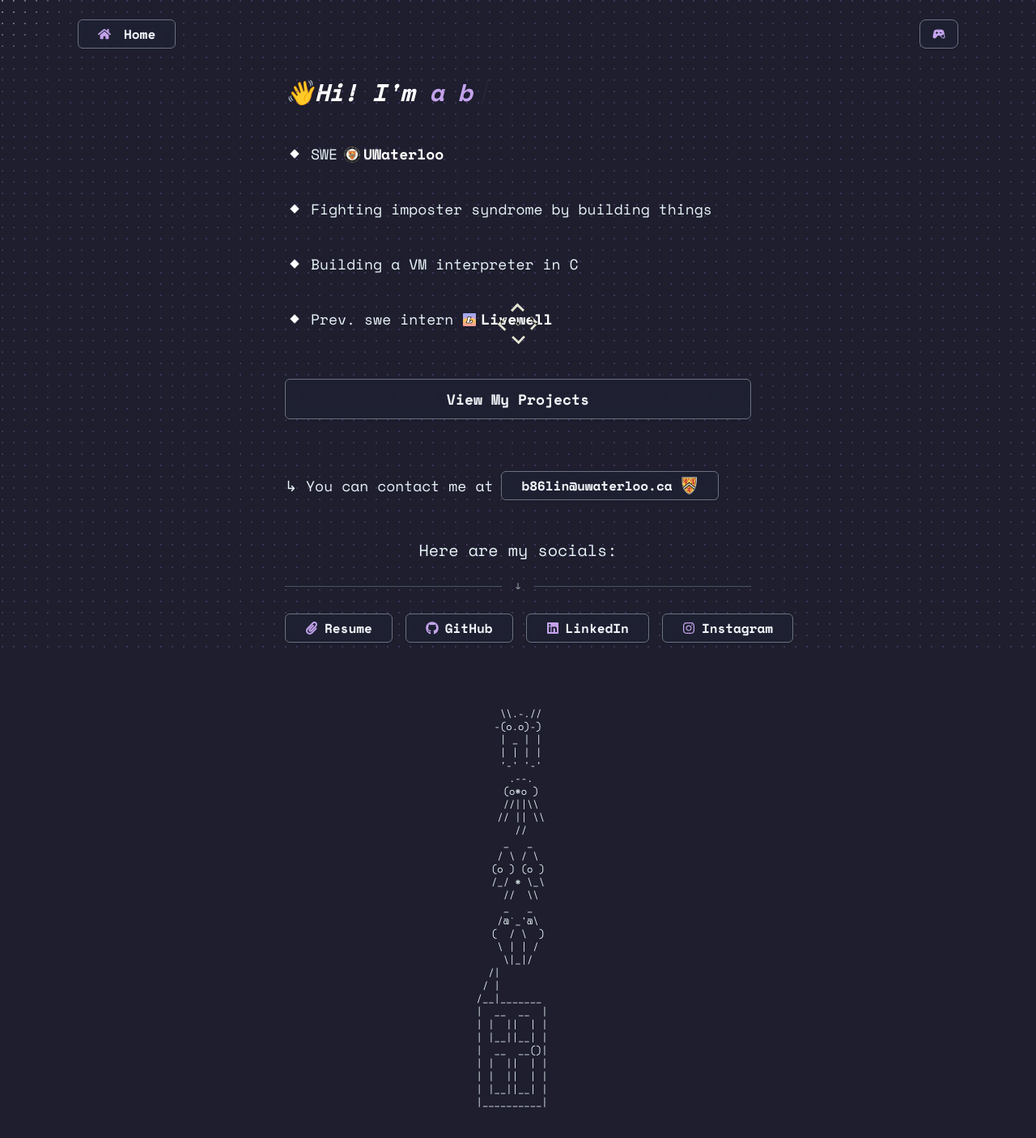
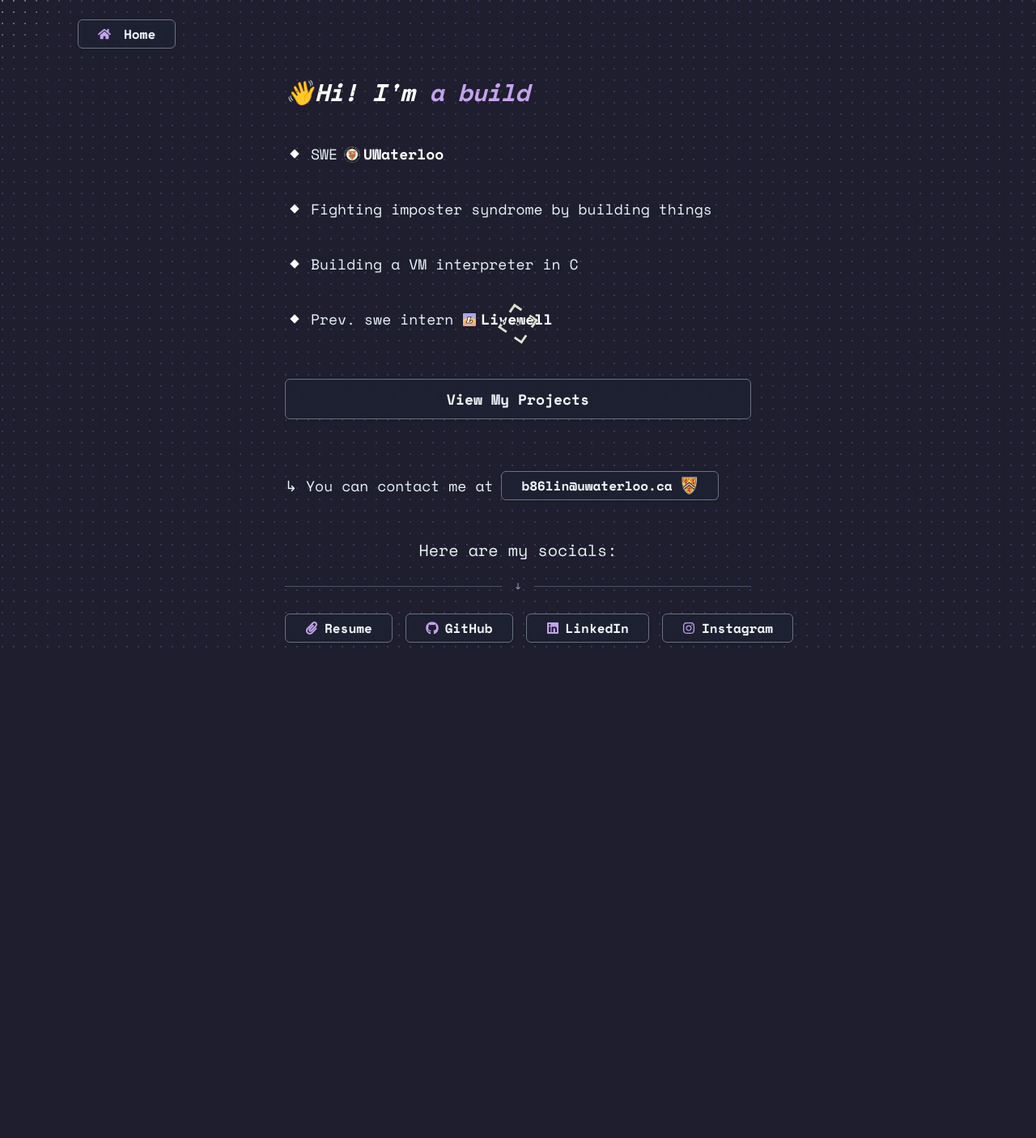
Before and after one commit to Blynkosaur/personal-portfolio-v2, a Next.js app: page / in a window 1280 px wide. Shown: the top 1406 px of the page at 81% size. After the commit the page ends 914 px from the top, so only its background shows below. Built offline with nearby package versions, Linux system fonts and the light colour scheme.

Commit message:
took off

```diff
--- a/src/app/page.js
+++ b/src/app/page.js
@@ -99,11 +99,11 @@ export default function Home() {
           )}
         </Link>
       </Button>
-      <GameToggle
+      {/* <GameToggle
         className="cursor-target absolute top-6 right-4 md:right-16 lg:right-24 z-10 bg-slate-800/30 text-slate-100 hover:bg-slate-700/50 hover:border-slate-300 hover:text-slate-600 transition-all duration-200 backdrop-blur-sm px-6 py-3 text-base "
         checked={gameVis}
         onChange={(e) => setGameVis(e.target.checked)}
-      />
+      /> */}
       <div
         style={{
           position: "fixed",
@@ -594,11 +594,11 @@ export default function Home() {
       </div>
       {/* Bottom spacing for mobile scrolling */}
       <div className="h-20"></div>
-      <FigureOne />
+      {/* <FigureOne />
       <FigureTwo />
       <FigureThree />
       <FigureFour />
-      <Door />
+      <Door /> */}
     </div>
   );
 }
```
